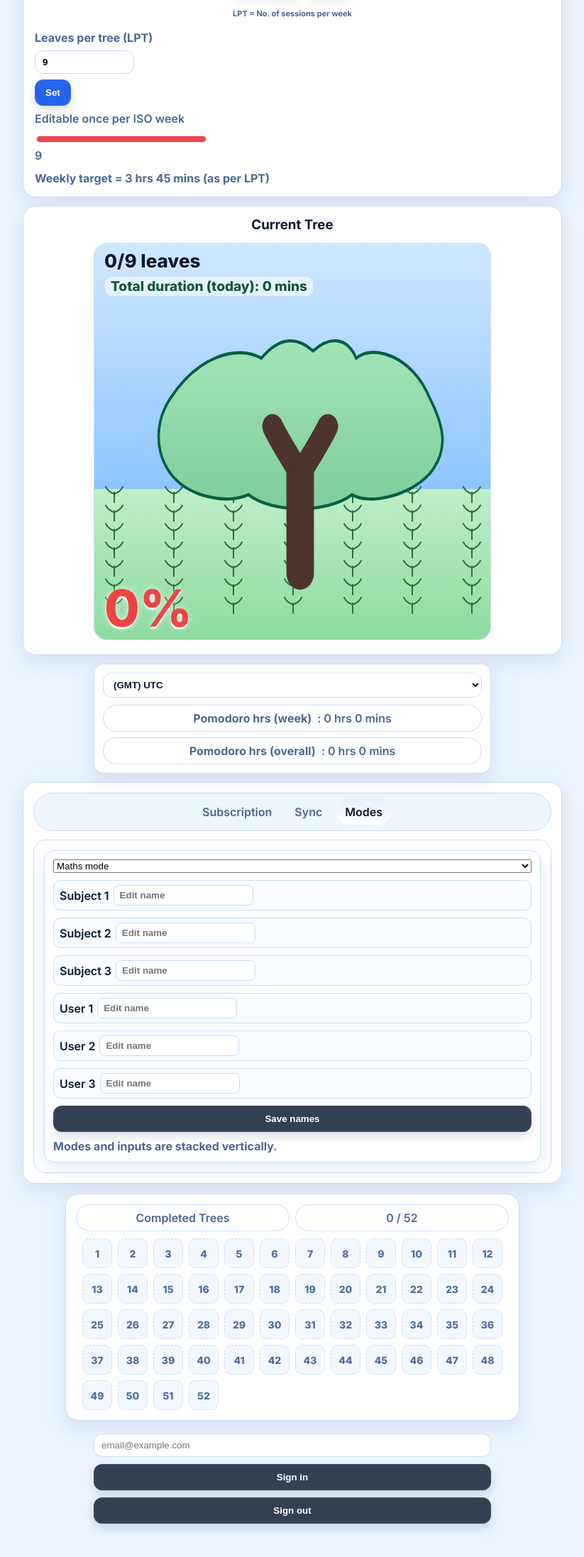
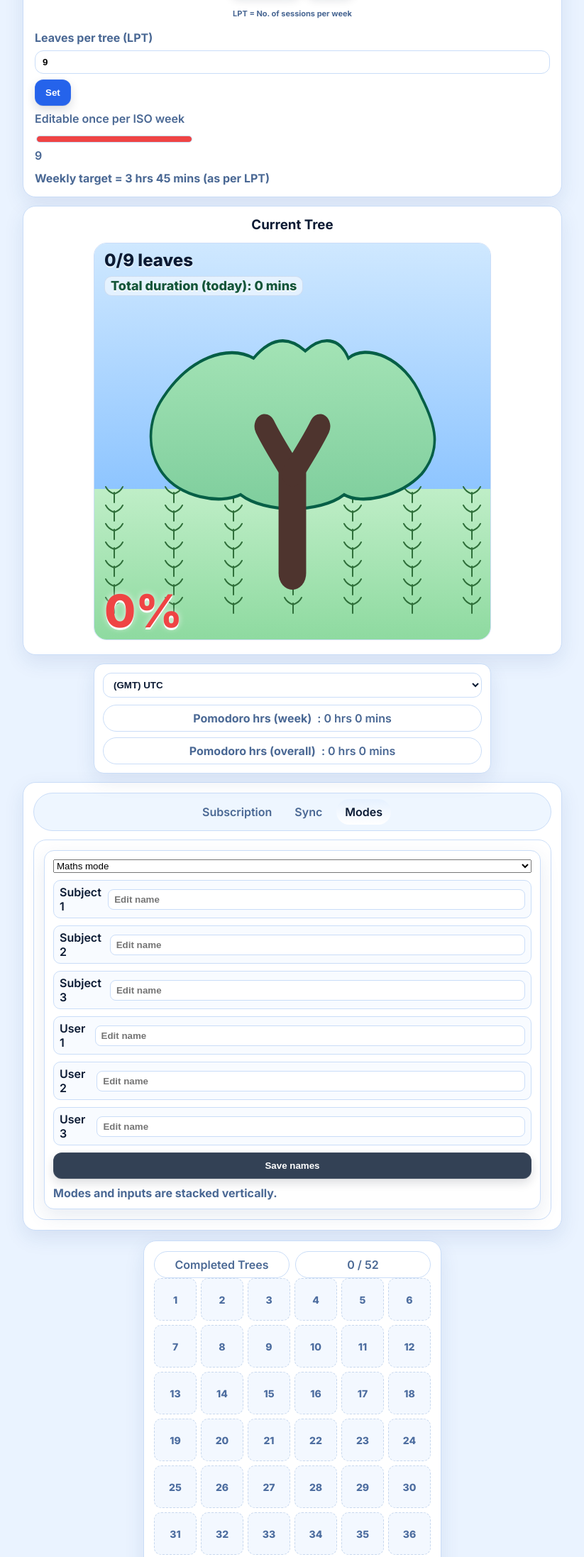
Before and after one commit to AftazAhmed/Pomodoro, a plain HTML site: page index.html in a window 1280 px wide. Shown: the part 356-2550 px from the top of the page at 71% size, without its empty margins (228-1051 px from the left). Drawn offline with Linux system fonts and the light colour scheme.

Commit message:
Update index.html

```diff
--- a/index.html
+++ b/index.html
@@ -30,20 +30,20 @@
 
     .topStack{ display:flex; flex-direction:column; gap:12px; margin-top:12px; width:100%; }
 
-    /* Centered rows for primary cards */
+    /* Center rows */
     .centerRow{ width:100%; display:flex; justify-content:center; }
-    .fixedCard{ width:760px; }
+    .fixedCard{ width:760px; max-width:100%; }
 
-    /* All dropdowns/inputs stacked vertically */
+    /* Vertical stacks for all control groups */
     .vstack{ display:flex; flex-direction:column; align-items:stretch; gap:10px; }
-    .vstack select, .vstack input[type=number]{ padding:8px 10px; border-radius:12px; border:1px solid var(--line); font-weight:800; }
+    .vstack select, .vstack input[type=number]{ padding:8px 10px; border-radius:12px; border:1px solid var(--line); font-weight:800; width:100%; }
 
     /* Timer type + duration (vertical) */
     .timerTypeBar{ display:flex; flex-direction:column; gap:10px; background:#fff; border:1px solid var(--line); border-radius:14px; padding:12px; box-shadow:var(--shadow); }
     .customInputs{ display:flex; flex-direction:column; gap:8px; }
     .miniNote{ color:#4a6894; font-weight:700; }
 
-    /* Timer card */
+    /* Timer */
     .timerCard{ display:flex; align-items:center; background:#fff; border:1px solid var(--line); border-radius:var(--radius-lg); padding:16px; box-shadow:var(--shadow); flex-direction:column; }
     .time{ font-size:112px; font-weight:800; color:#0e2a70; text-align:center; }
     .controls{ display:flex; align-items:center; gap:8px; margin-top:10px; flex-wrap:wrap; justify-content:center; }
@@ -60,42 +60,39 @@
 
     .settings{ display:flex; flex-direction:column; gap:12px; margin-top:10px; color:var(--dim); width:100%; }
     .numWrap{ display:flex; flex-direction:column; gap:8px; align-items:flex-start; }
-    .numWrap input{ width:140px; }
+    .numWrap input{ width:160px; }
     .estWrap{ margin-top:6px; color:#0b1a33; font-weight:800; font-size:11px; line-height:1.25; text-align:center; min-height:22px; display:flex; flex-direction:column; gap:4px; align-items:center; justify-content:center; order:-1; width:100%; }
 
-    /* Slider only used in Pomodoro; hidden elsewhere via JS */
+    /* Slider only for Pomodoro; JS hides in other modes */
     .progressWrap{ display:flex; flex-direction:column; gap:6px; align-items:flex-start; }
     #lptRange{
-      -webkit-appearance:none; appearance:none; width:240px; height:10px; border-radius:999px; overflow:hidden; background:var(--track-bg); border:1px solid var(--line);
-      background-image:linear-gradient(90deg, #16a34a 0%, #ef4444 0%);
-      background-size:100% 100%; background-repeat:no-repeat;
+      -webkit-appearance:none; appearance:none; width:220px; height:10px; border-radius:999px; overflow:hidden; background:var(--track-bg); border:1px solid var(--line);
+      background-image:linear-gradient(90deg, #16a34a 0%, #ef4444 0%); background-size:100% 100%; background-repeat:no-repeat;
     }
     #lptRange::-webkit-slider-thumb{ -webkit-appearance:none; width:0; height:0; background:transparent; }
     #lptRange::-moz-range-thumb{ width:0; height:0; background:transparent; border:none; }
 
-    /* Tree + sky + grass canvas, shifted slightly right to reveal left labels and percentage */
+    /* Tree + sky + grass canvas */
     .treePanel{ display:flex; align-items:center; background:#fff; border:1px solid var(--line); border-radius:var(--radius-lg); padding:14px; flex-direction:column; box-shadow:var(--shadow); }
     .treePanel.fixedCard{ width:760px; }
-    .treeBox{ position:relative; width:560px; height:560px; margin:6px auto; border:1px solid var(--line); border-radius:18px; overflow:hidden; }
+    .treeBox{ position:relative; width:560px; max-width:100%; height:560px; margin:6px auto; border:1px solid var(--line); border-radius:18px; overflow:hidden; }
     .sky{ position:absolute; inset:0; background:linear-gradient(180deg,#cfe8ff 0%, #8ec5ff 62%, #bfeec7 62%, #8edaa0 100%); }
-    .percentLabel{ position:absolute; left:14px; bottom:8px; font:900 72px/1 Inter, system-ui, -apple-system, Segoe UI, Roboto, Arial, sans-serif; color:#ef4444; text-shadow:0 3px 0 #fff, 0 0 10px rgba(255,255,255,.75); z-index:2; }
-    .xyLabel{ position:absolute; left:14px; top:12px; font:900 26px/1 Inter, system-ui, -apple-system, Segoe UI, Roboto, Arial, sans-serif; color:#0b1a33; text-shadow:0 2px 0 rgba(255,255,255,.65); z-index:2; }
-    .todaySky{ position:absolute; left:14px; top:46px; font:800 19px/1 Inter, system-ui, -apple-system, Segoe UI, Roboto, Arial, sans-serif; color:#14563a; text-shadow:0 2px 0 rgba(255,255,255,.65); z-index:2; background:rgba(255,255,255,.55); padding:4px 8px; border-radius:10px; border:1px solid rgba(200,216,238,.8); }
+    .percentLabel{ position:absolute; left:14px; bottom:8px; font:900 64px/1 Inter, system-ui, -apple-system, Segoe UI, Roboto, Arial, sans-serif; color:#ef4444; text-shadow:0 3px 0 #fff, 0 0 10px rgba(255,255,255,.75); z-index:2; }
+    .xyLabel{ position:absolute; left:14px; top:12px; font:900 24px/1 Inter, system-ui, -apple-system, Segoe UI, Roboto, Arial, sans-serif; color:#0b1a33; text-shadow:0 2px 0 rgba(255,255,255,.65); z-index:2; }
+    .todaySky{ position:absolute; left:14px; top:46px; font:800 18px/1 Inter, system-ui, -apple-system, Segoe UI, Roboto, Arial, sans-serif; color:#14563a; text-shadow:0 2px 0 rgba(255,255,255,.65); z-index:2; background:rgba(255,255,255,.55); padding:4px 8px; border-radius:10px; border:1px solid rgba(200,216,238,.8); }
 
-    /* Shift the internal tree group 2% to the right to reveal left-side labels */
-    #treeSVG{ position:absolute; left:52%; transform:translateX(-50%); bottom:20px; overflow:visible; }
+    /* Default desktop centering for tree SVG */
+    #treeSVG{ position:absolute; left:50%; transform:translateX(-50%); bottom:20px; overflow:visible; }
 
-    .rain{ position:absolute; inset:0; pointer-events:none; display:none; z-index:9999; }
-
-    /* Timezone + stats container, stacked vertically */
-    .tzBar{ display:flex; flex-direction:column; gap:10px; padding:12px; border-radius:14px; background:#fff; border:1px solid var(--line); box-shadow:var(--shadow); margin-top:12px; width:560px; }
+    /* Timezone + stats stacked */
+    .tzBar{ display:flex; flex-direction:column; gap:10px; padding:12px; border-radius:14px; background:#fff; border:1px solid var(--line); box-shadow:var(--shadow); margin-top:12px; width:560px; max-width:100%; }
     .tzLeft{ display:flex; flex-direction:column; gap:8px; width:100%; }
     .tzLeft select{ padding:8px 10px; border-radius:12px; border:1px solid var(--line); background:#fff; color:#0b1a33; font-weight:700; width:100%; }
     .stats{ display:flex; flex-direction:column; gap:8px; width:100%; }
     .chip{ display:flex; align-items:center; gap:8px; padding:8px 12px; border-radius:999px; background:#fff; border:1px solid var(--line); color:#4a6894; width:100%; justify-content:center; }
 
     /* Tabs and Modes panel: vertical cells */
-    .tabsWrap{ margin:12px auto; background:#fff; border:1px solid var(--line); border-radius:18px; box-shadow:var(--shadow); padding:14px; width:760px; }
+    .tabsWrap{ margin:12px auto; background:#fff; border:1px solid var(--line); border-radius:18px; box-shadow:var(--shadow); padding:14px; width:760px; max-width:100%; }
     .tabs{ display:flex; gap:8px; flex-wrap:wrap; padding:8px; border:1px solid var(--line); border-radius:999px; background:var(--surface-2); justify-content:center; }
     .tab{ display:flex; align-items:center; gap:8px; padding:8px 12px; border-radius:999px; cursor:pointer; color:#4a6894; }
     .tab.active{ color:#0b1a33; background:linear-gradient(180deg,#e6f1ff,#ffffff); }
@@ -104,20 +101,29 @@
     .modesBar{ display:flex; flex-direction:column; gap:10px; padding:12px; border-radius:14px; background:#fff; border:1px solid var(--line); box-shadow:var(--shadow); }
     .modeEditRow{ display:flex; flex-direction:column; gap:10px; }
     .modeEditRow .editGroup{ display:flex; align-items:center; gap:6px; background:#f8fbff; border:1px solid var(--line); padding:6px 8px; border-radius:10px; }
-    .modeEditRow input{ padding:6px 8px; border-radius:8px; border:1px solid var(--line); font-weight:700; min-width:160px; }
+    .modeEditRow input{ padding:6px 8px; border-radius:8px; border:1px solid var(--line); font-weight:700; min-width:160px; width:100%; }
 
-    /* Completed trees grid: narrower container and smaller cells */
-    .gridWrap{ margin:14px auto; background:#fff; border:1px solid var(--line); border-radius:18px; box-shadow:var(--shadow); padding:14px; width:640px; display:flex; flex-direction:column; align-items:center; }
-    .gridHead{ display:flex; align-items:center; justify-content:space-between; gap:8px; color:#4a6894; width:100%; max-width:640px; }
-    .grid{ display:grid; gap:8px; grid-template-columns:repeat(12, 42px); justify-content:center; width:auto; margin-top:10px; }
-    .cell{ width:42px; height:42px; border-radius:10px; background:#f3f8ff; border:1px dashed #c8d8ee; color:#4e6ea0; display:flex; align-items:center; justify-content:center; font-weight:800; }
-    .num{ font-size:14px; }
-    .icon{ position:absolute; inset:0; display:flex; align-items:center; justify-content:center; font-size:20px; pointer-events:none; }
+    /* Completed Trees grid: exactly 6 columns, smaller cells; responsive width */
+    .gridWrap{ margin:14px auto; background:#fff; border:1px solid var(--line); border-radius:18px; box-shadow:var(--shadow); padding:14px; width:420px; max-width:92vw; display:flex; flex-direction:column; align-items:center; }
+    .gridHead{ display:flex; align-items:center; justify-content:space-between; gap:8px; color:#4a6894; width:100%; max-width:420px; }
+    .grid{ display:grid; gap:6px; grid-template-columns:repeat(6, 1fr); width:100%; }
+    .cell{ aspect-ratio:1/1; border-radius:10px; background:#f3f8ff; border:1px dashed #c8d8ee; color:#4e6ea0; display:flex; align-items:center; justify-content:center; font-weight:800; font-size:14px; position:relative; }
+    .icon{ position:absolute; inset:0; display:flex; align-items:center; justify-content:center; font-size:18px; pointer-events:none; }
     .cell.live{ background:linear-gradient(180deg,#e9fff1,#ffffff); border:2px solid #16a34a; color:#14563a; }
 
     .bottomAuth{ margin:18px auto 0; max-width:560px; justify-content:center; gap:10px; flex-wrap:wrap; color:#4a6894; display:flex; flex-direction:column; align-items:stretch; }
-    .bottomAuth input{ padding:8px 10px; border-radius:12px; border:1px solid var(--line); }
+
     .hidden{ display:none !important; }
+
+    /* Mobile adjustments: prevent left clipping by nudging SVG 6% right on small screens */
+    @media (max-width: 640px){
+      #treeSVG{ left:56%; transform:translateX(-50%); }
+      .time{ font-size:72px; }
+      .treeBox{ height:500px; }
+      .percentLabel{ font-size:56px; }
+      .xyLabel{ font-size:20px; }
+      .todaySky{ font-size:16px; }
+    }
   </style>
 </head>
 <body>
@@ -189,8 +195,7 @@
               <g id="saplings" stroke="#2f6f3a" stroke-width="2" fill="none" stroke-linecap="round"></g>
             </svg>
 
-            <!-- Shifted right (left:52%) so left labels and % are visible -->
-            <svg id="treeSVG" width="680" height="620" viewBox="0 0 560 410" preserveAspectRatio="xMidYMid meet" style="position:absolute; left:52%; transform:translateX(-50%); bottom:20px; overflow:visible">
+            <svg id="treeSVG" width="680" height="620" viewBox="0 0 560 410" preserveAspectRatio="xMidYMid meet">
               <defs>
                 <filter id="leafShadow" x="-20%" y="-20%" width="140%" height="140%"><feDropShadow dx="0" dy="1" stdDeviation="1.0" flood-color="#000" flood-opacity="0.15" /></filter>
                 <mask id="fillMask" maskUnits="userSpaceOnUse" x="100" y="150" width="380" height="220">
@@ -270,7 +275,7 @@
       </div>
     </section>
 
-    <!-- Completed Trees narrowed -->
+    <!-- Completed Trees: 6 columns -->
     <section class="gridWrap" id="gridWrap">
       <div class="gridHead">
         <div class="chip">Completed Trees</div>
@@ -287,7 +292,7 @@
   </div>
 
   <script>
-    const APP_KEY = 'pomodoroTree_NarrowGrid_V1';
+    const APP_KEY = 'pomodoroTree_MobileAlign_6col_V1';
     const NAMES_KEY = APP_KEY + '_customNames';
     const GLOBAL_KEY = APP_KEY + '_global';
     const svgns='http://www.w3.org/2000/svg';
@@ -336,9 +341,6 @@
     let currentMode = G.selectedMode || 'maths';
     let S = loadState(currentMode);
 
-    const intervals = {};
-    function clearModeInterval(modeId){ if(intervals[modeId]){ clearInterval(intervals[modeId]); intervals[modeId]=null; } }
-
     const el=id=>document.getElementById(id);
     const clockEl=el('clock'), startBtn=el('startBtn'), resetBtn=el('resetBtn');
     const lptInput=el('lptInput'), lptSetBtn=el('lptSetBtn'), lptRange=el('lptRange'), lptVal=el('lptVal'), lockHint=el('lockHint');
@@ -346,14 +348,13 @@
     const todayChip=el('todayChip'), totalTimeChip=el('totalTimeChip');
     const percentLabel=document.getElementById('percentLabel'), xyLabel=document.getElementById('xyLabel'), rainLayer=el('rainLayer');
     const treeGrid=el('treeGrid'), gridCount=el('gridCount');
-    const leafLayer=document.querySelector('#treeSVG #leafLayer');
-    const fillRect=document.getElementById('fillRect');
+    const leafLayer=document.querySelector('#treeSVG #leafLayer'); const fillRect=document.getElementById('fillRect');
     const todaySky=el('todaySky'), modeNameEl=document.getElementById('modeName');
 
     const timerTypeSelect = document.getElementById('timerTypeSelect');
     const customInputsDiv = document.getElementById('customInputs');
     const customMinInput = document.getElementById('customMin');
-    theCustomSecInput = document.getElementById('customSec');
+    const customSecInput = document.getElementById('customSec');
     const applyCustomBtn = document.getElementById('applyCustomBtn');
 
     const tzBar = document.getElementById('tzBar');
@@ -385,7 +386,7 @@
       if(panel) panel.style.display='flex';
     });
 
-    // Audio
+    // Alarm sound
     let audioCtx=null;
     function ensureAudioUnlocked(){ const AC=window.AudioContext||window.webkitAudioContext; if(!AC) return; if(!audioCtx){ audioCtx=new AC(); } if(audioCtx.state==='suspended'){ audioCtx.resume().catch(()=>{}); } }
     function playAlarm10s(){
@@ -408,6 +409,7 @@
       oscA.stop(now + 10.1); oscB.stop(now + 10.1); trem.stop(now + 10.1);
     }
 
+    // TZ helpers
     function nowInTZ(){
       try{
         const fmt = new Intl.DateTimeFormat('en-CA', { timeZone: G.timeZone, year:'numeric', month:'2-digit', day:'2-digit', hour:'2-digit', minute:'2-digit', second:'2-digit', hour12:false });
@@ -449,6 +451,7 @@
       }
     }
 
+    // Tree rendering helpers
     const baseAnchors=[{x:280,y:250},{x:220,y:255},{x:350,y:250},{x:220,y:300},{x:340,y:300},{x:255,y:205},{x:340,y:205},{x:390,y:260},{x:190,y:260}];
     function anchorForIndex(i){
       if(i<baseAnchors.length) return baseAnchors[i];
@@ -552,7 +555,7 @@
 
       [tzBar, statsChips, tabsWrap, gridWrap, bottomAuth, settingsBlock].forEach(el=>{ if(!el) return; el.classList.toggle('hidden', isSimple); });
       progressBlock.classList.toggle('hidden', isSimple || isCustom);
-      percentLabel.classList.toggle('hidden', isCustom || isSimple); // percent hidden in Custom/Simple per earlier spec; visible in Pomodoro
+      percentLabel.classList.toggle('hidden', isCustom || isSimple);
     }
 
     function setRunning(on){
@@ -787,7 +790,7 @@
 
     function switchMode(toId){
       if(!toId || toId===currentMode) return;
-      clearModeInterval(currentMode);
+      if(intervals[currentMode]){ clearInterval(intervals[currentMode]); intervals[currentMode]=null; }
       startBtn._cleanupVisibility?.();
       if(G.timerType!=='simple') showRain(false);
       save();
@@ -826,7 +829,7 @@
     });
     applyCustomBtn.addEventListener('click', ()=>{
       const mins = Math.max(0, Math.floor(Number(customMinInput.value)||0));
-      const secs = Math.max(0, Math.floor(Number(theCustomSecInput.value)||0));
+      const secs = Math.max(0, Math.floor(Number(customSecInput.value)||0));
       const total = Math.min(23*3600+59*60+59, mins*60 + secs);
       G.customSeconds = Math.max(10, total||900);
       const maxSecs = getCurrentSessionSeconds();
```
